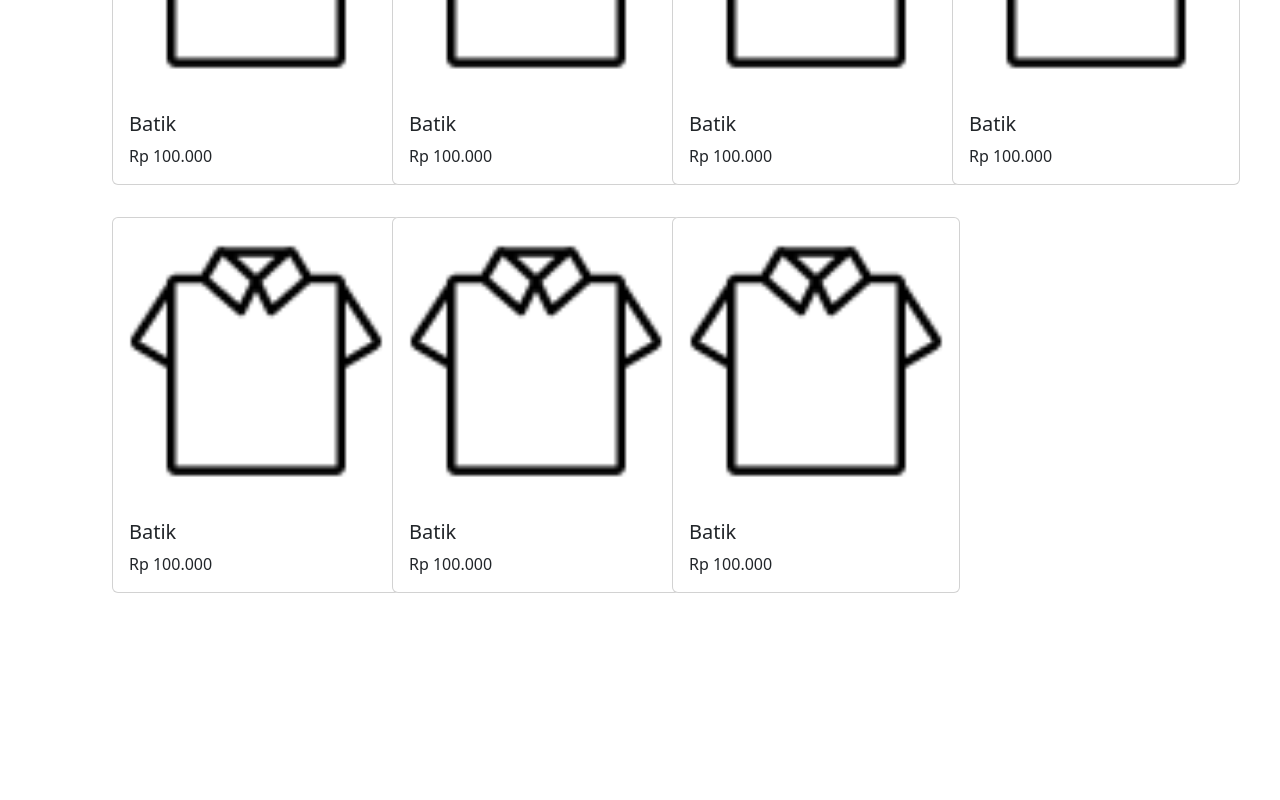
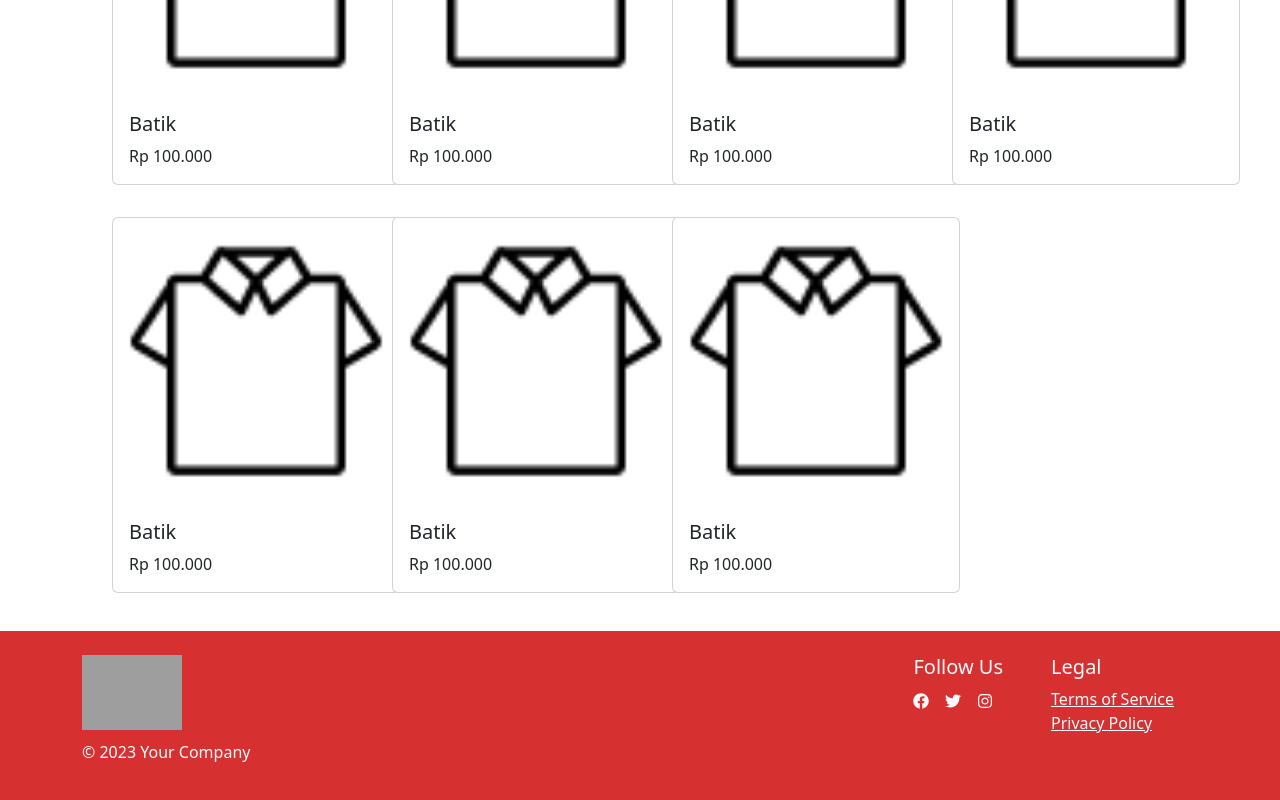
Before and after one commit to Rizqi30/salsa-convection-fe, a React (Vite) app: page / in a window 1280 px wide. Shown: the part 1458-2258 px from the top of the page. Before the commit the page ends 2089 px from the top, so only its background shows below. Built offline with nearby package versions, Linux system fonts and the light colour scheme; grey boxes are pictures that could not be loaded.

Commit message:
add new features

```diff
--- a/src/App.jsx
+++ b/src/App.jsx
@@ -3,6 +3,7 @@ import Jumbotron from "./components/Jumbotron/Jumbotron";
 import ListCategory from "./components/ListCategory/ListCategory";
 import ListNewProduct from "./components/NewProducts/ListNewProduct";
 import ListAllProduct from "./components/AllProducts/ListAllProduct";
+import Footer from "./components/Footer/Footer";
 
 function App() {
   return (
@@ -12,6 +13,7 @@ function App() {
       <ListCategory />
       <ListNewProduct />
       <ListAllProduct />
+      <Footer />
     </div>
   );
 }
--- a/src/components/AllProducts/ListAllProduct.jsx
+++ b/src/components/AllProducts/ListAllProduct.jsx
@@ -54,7 +54,7 @@ function ListAllProduct() {
       <h2>Produk Terbaru</h2>
       <Row className="flex-wrap">
         {allProducts.map((item) => (
-          <Col key={item.id} xs={12} sm={6} md={4} lg={3} className="p-3">
+          <Col key={item.id} md={6} lg={3} className="p-3">
             <AllProduct
               image={item.imageUrl}
               title={item.title}
--- /dev/null
+++ b/src/components/Footer/Footer.jsx
@@ -0,0 +1,116 @@
+import React, { useEffect, useState } from "react";
+import { Container, Row, Col } from "react-bootstrap";
+import { FaFacebook, FaTwitter, FaInstagram } from "react-icons/fa";
+
+const Footer = () => {
+  const [screenWidth, setScreenWidth] = useState();
+
+  useEffect(() => {
+    setScreenWidth(window.innerWidth);
+    window.addEventListener("resize", () => {
+      setScreenWidth(window.innerWidth);
+    });
+  }, []);
+
+  return (
+    <>
+      {screenWidth >= 768 ? (
+        <footer className=" text-light py-4" style={{ background: " #d63031" }}>
+          <Container>
+            <div className="d-flex justify-content-between">
+              <div>
+                <img
+                  src="path/to/your/logo.png"
+                  alt="Your Logo"
+                  style={{ width: "100px", marginBottom: "10px" }}
+                />
+                <p>© 2023 Your Company</p>
+              </div>
+
+              <div className="d-flex">
+                <div className="mx-4">
+                  <h5>Follow Us</h5>
+                  <div>
+                    <a href="#" className="text-light me-3">
+                      <FaFacebook />
+                    </a>
+                    <a href="#" className="text-light me-3">
+                      <FaTwitter />
+                    </a>
+                    <a href="#" className="text-light">
+                      <FaInstagram />
+                    </a>
+                  </div>
+                </div>
+                <div className="mx-4">
+                  <h5>Legal</h5>
+                  <ul className="list-unstyled">
+                    <li>
+                      <a href="#" className="text-light">
+                        Terms of Service
+                      </a>
+                    </li>
+                    <li>
+                      <a href="#" className="text-light">
+                        Privacy Policy
+                      </a>
+                    </li>
+                  </ul>
+                </div>
+              </div>
+            </div>
+          </Container>
+        </footer>
+      ) : (
+        <footer
+          className="text-light py-4"
+          style={{ background: " #d63031", height: "35rem" }}
+        >
+          <Container>
+            <Row>
+              <Col md={4}>
+                <img
+                  src="path/to/your/logo.png"
+                  alt="Your Logo"
+                  style={{ width: "100px", marginBottom: "10px" }}
+                />
+                <p>© 2023 Your Company</p>
+              </Col>
+              <Col className="mt-3" md={4}>
+                <h5>Follow Us</h5>
+                <div>
+                  <a href="#" className="text-light me-3">
+                    <FaFacebook />
+                  </a>
+                  <a href="#" className="text-light me-3">
+                    <FaTwitter />
+                  </a>
+                  <a href="#" className="text-light">
+                    <FaInstagram />
+                  </a>
+                </div>
+              </Col>
+              <Col className="mt-5" md={4}>
+                <h5>Legal</h5>
+                <ul className="list-unstyled">
+                  <li>
+                    <a href="#" className="text-light">
+                      Terms of Service
+                    </a>
+                  </li>
+                  <li>
+                    <a href="#" className="text-light">
+                      Privacy Policy
+                    </a>
+                  </li>
+                </ul>
+              </Col>
+            </Row>
+          </Container>
+        </footer>
+      )}
+    </>
+  );
+};
+
+export default Footer;
```
